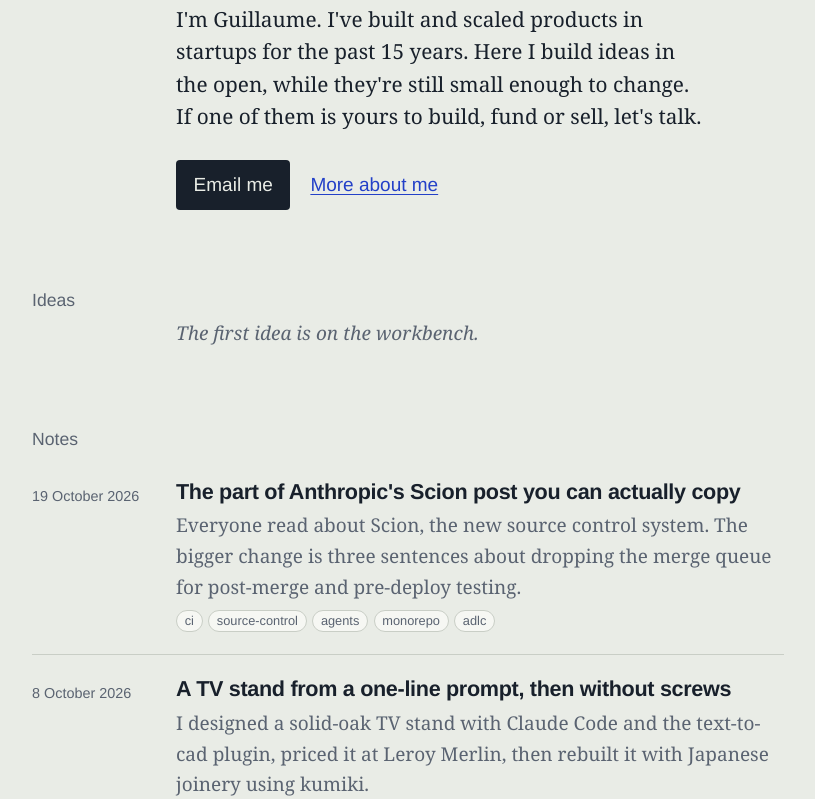
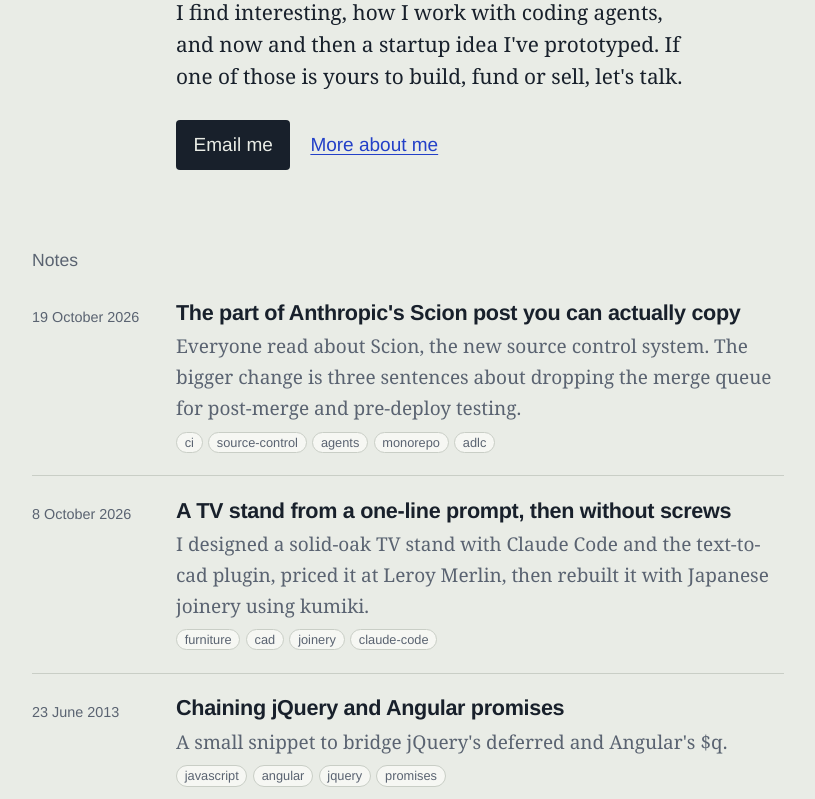
Before and after one commit to Igosuki/igosuki.github.io, an Astro site: page / in a window 1280 px wide. Shown: the part 418-1217 px from the top of the page, without its empty margins (232-1047 px from the left). Built offline with nearby package versions, Linux system fonts and the light colour scheme; Astro itself is replaced by a stand-in of ours; a web font is replaced by a local one.

Commit message:
fix: blog headline

```diff
--- a/src/pages/index.astro
+++ b/src/pages/index.astro
@@ -11,10 +11,11 @@ const notes = posts.filter((p) => p.data.kind === 'note');
 
 <Base>
   <section class="hero col">
-    <h1>Startup ideas, each with a prototype that already works.</h1>
+    <h1>Software, agents, and the odd startup idea.</h1>
     <p class="lede">
-      I'm Guillaume. I've built and scaled products in startups for the past 15 years. Here I build ideas in the open,
-      while they're still small enough to change. If one of them is yours to build, fund or sell, let's talk.
+      I'm Guillaume. I've built and scaled products in startups for the past 15 years. I write about software I find
+      interesting, how I work with coding agents, and now and then a startup idea I've prototyped. If one of those is
+      yours to build, fund or sell, let's talk.
     </p>
     <p class="cta">
       <a class="button" href={`mailto:${SITE.email}`}>Email me</a>
@@ -22,14 +23,14 @@ const notes = posts.filter((p) => p.data.kind === 'note');
     </p>
   </section>
 
+  <section class="block" aria-labelledby="notes">
+    <h2 id="notes" class="col">Notes</h2>
+    <PostList posts={notes} empty="Nothing here yet." />
+  </section>
+
   <section class="block" aria-labelledby="ideas">
     <h2 id="ideas" class="col">Ideas</h2>
     <PostList posts={ideas} empty="The first idea is on the workbench." />
-  </section>
-
-  <section class="block" aria-labelledby="notes">
-    <h2 id="notes" class="col">Notes</h2>
-    <PostList posts={notes} empty="Nothing here yet." />
   </section>
 </Base>
 
```
